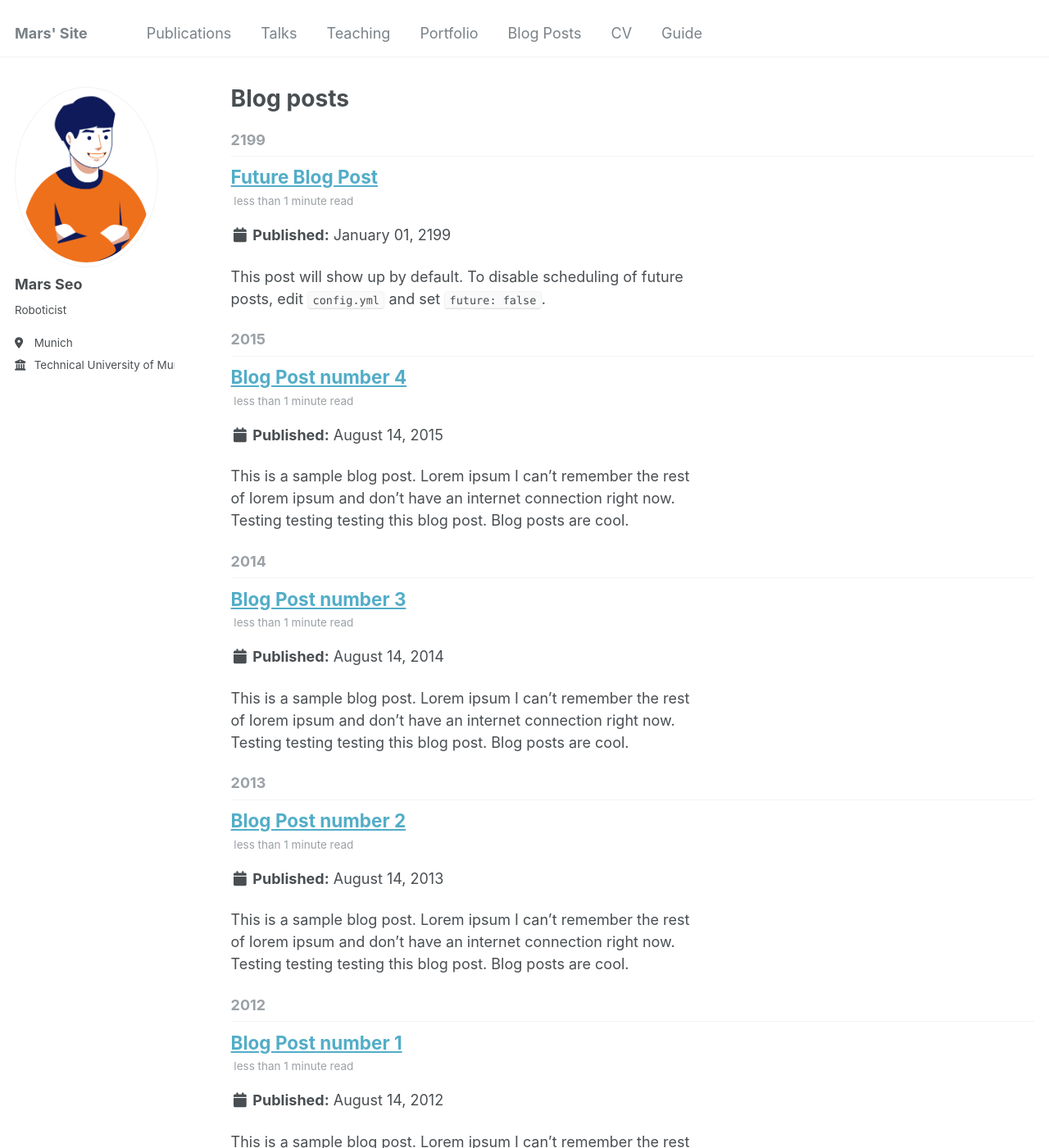
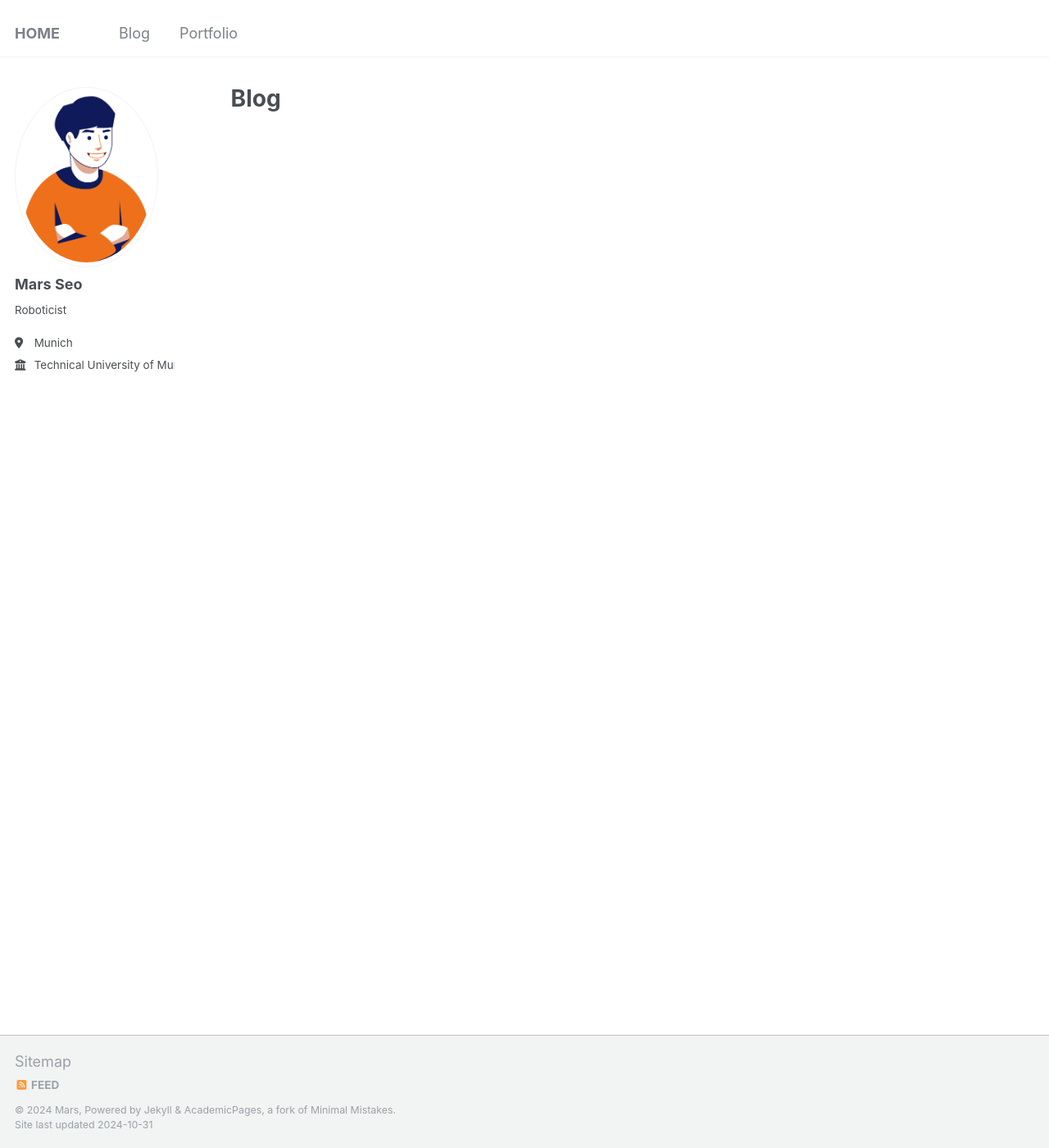
Before and after one commit to mars-hss/mars-hss.github.io, a Jekyll site: the page built from _pages/year-archive.html, in a window 1280 px wide and 1400 px high. Shown: the whole window at 82% size. Built offline with Jekyll 4.4.1, drawn with Linux system fonts in a browser that asks for light colours; some of the changed text lies outside the part shown.

Commit message:
Update navigation and Blog

```diff
--- a/_config.yml
+++ b/_config.yml
@@ -8,7 +8,7 @@
 
 # Basic Site Settings
 locale                   : "de-DE"
-title                    : "Mars' Site"
+title                    : "HOME"
 title_separator          : "-"
 name                     : &name "Mars"
 description              : &description "Mars' github page"
@@ -26,7 +26,7 @@ author:
   pronouns         : # example: "she/her"
   bio              : "Roboticist"
   location         : "Munich"
-  employer         : "Technical University of Munich(TUM)"
+  employer         : "Technical University of Munich"
   uri              : # URL
   email            : #"none@example.org"
 
@@ -213,10 +213,10 @@ kramdown:
 # These settings control the types of collections used by the template
 collections:
   teaching:
-    output: False
+    output: true
     permalink: /:collection/:path/
   publications:
-    output: False
+    output: true
     permalink: /:collection/:path/
   portfolio:
     output: true
--- a/_data/navigation.yml
+++ b/_data/navigation.yml
@@ -5,23 +5,20 @@
 # prevent it from being included in the site.
 
 main:
-  - title: "Publications"
-    url: /publications/
-
-  - title: "Talks"
-    url: /talks/
-
-  - title: "Teaching"
-    url: /teaching/
+  - title: "Blog"
+    url: /year-archive/
 
   - title: "Portfolio"
     url: /portfolio/
 
-  - title: "Blog Posts"
-    url: /year-archive/
+  #- title: "Talks"
+  #  url: /talks/
 
-  - title: "CV"
-    url: /cv/
+  #- title: "Publications"
+  #  url: /publications/
 
-  - title: "Guide"
-    url: /markdown/
+  #- title: "Teaching"
+  #  url: /teaching/
+
+  #- title: "Guide"
+  #  url: /markdown/
--- a/_pages/year-archive.html
+++ b/_pages/year-archive.html
@@ -1,7 +1,7 @@
 ---
 layout: archive
 permalink: /year-archive/
-title: "Blog posts"
+title: "Blog"
 author_profile: true
 redirect_from:
   - /wordpress/blog-posts/
--- a/_posts/2012-08-14-blog-post-1.md
+++ /dev/null
@@ -1,20 +0,0 @@
----
-title: 'Blog Post number 1'
-date: 2012-08-14
-permalink: /posts/2012/08/blog-post-1/
-tags:
-  - cool posts
-  - category1
-  - category2
----
-
-This is a sample blog post. Lorem ipsum I can't remember the rest of lorem ipsum and don't have an internet connection right now. Testing testing testing this blog post. Blog posts are cool.
-
-Headings are cool
-======
-
-You can have many headings
-======
-
-Aren't headings cool?
-------
--- a/_posts/2013-08-14-blog-post-2.md
+++ /dev/null
@@ -1,20 +0,0 @@
----
-title: 'Blog Post number 2'
-date: 2013-08-14
-permalink: /posts/2013/08/blog-post-2/
-tags:
-  - cool posts
-  - category1
-  - category2
----
-
-This is a sample blog post. Lorem ipsum I can't remember the rest of lorem ipsum and don't have an internet connection right now. Testing testing testing this blog post. Blog posts are cool.
-
-Headings are cool
-======
-
-You can have many headings
-======
-
-Aren't headings cool?
-------
--- a/_posts/2014-08-14-blog-post-3.md
+++ /dev/null
@@ -1,20 +0,0 @@
----
-title: 'Blog Post number 3'
-date: 2014-08-14
-permalink: /posts/2014/08/blog-post-3/
-tags:
-  - cool posts
-  - category1
-  - category2
----
-
-This is a sample blog post. Lorem ipsum I can't remember the rest of lorem ipsum and don't have an internet connection right now. Testing testing testing this blog post. Blog posts are cool.
-
-Headings are cool
-======
-
-You can have many headings
-======
-
-Aren't headings cool?
-------
--- a/_posts/2199-01-01-future-post.md
+++ /dev/null
@@ -1,11 +0,0 @@
----
-title: 'Future Blog Post'
-date: 2199-01-01
-permalink: /posts/2012/08/blog-post-4/
-tags:
-  - cool posts
-  - category1
-  - category2
----
-
-This post will show up by default. To disable scheduling of future posts, edit `config.yml` and set `future: false`.
```
Also changed, not shown: _pages/about.md (+13 -38 lines), _posts/2015-08-14-blog-post-4.md (deleted, +0 -20 lines), _posts/2024-10.31-open-page.md (added, +9 -0 lines), images/3953273590_704e3899d5_m.jpg (deleted), images/foo-bar-identity-th.jpg (deleted), images/foo-bar-identity.jpg (deleted), 6 other files.
